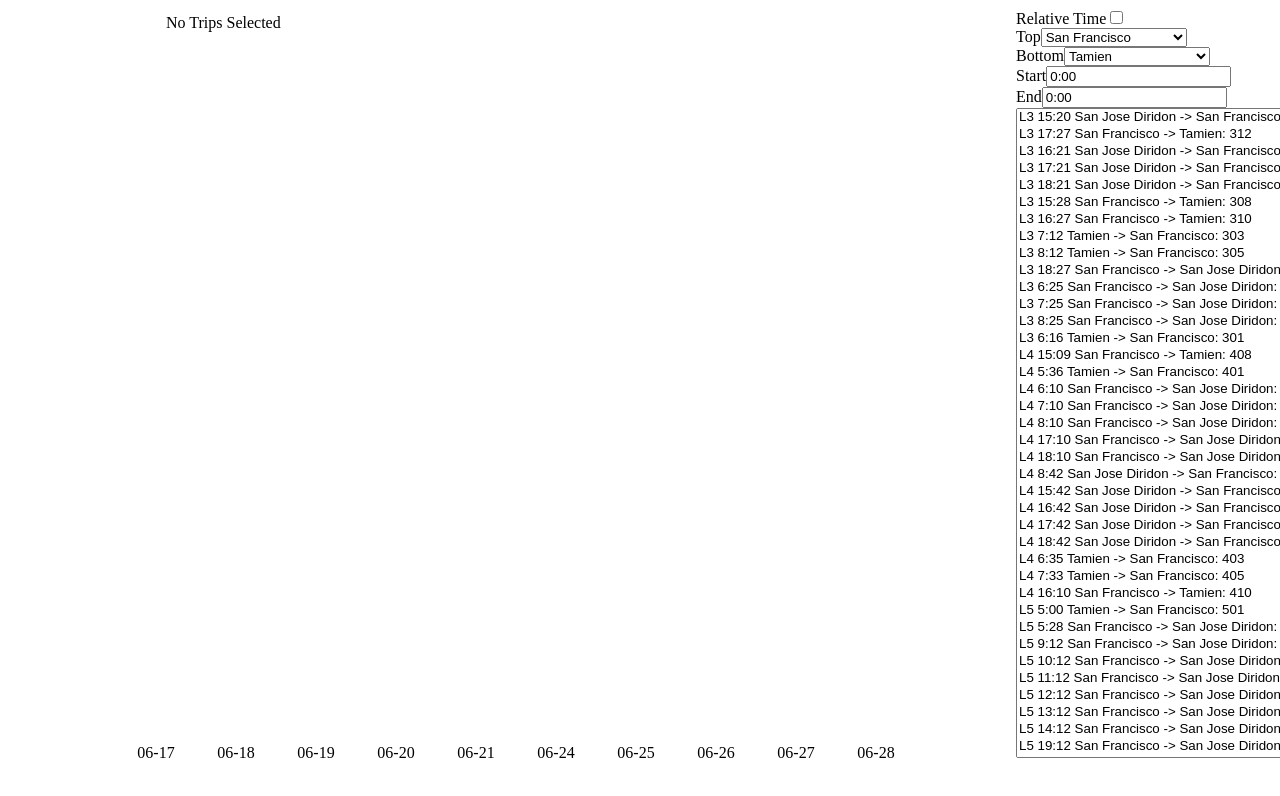
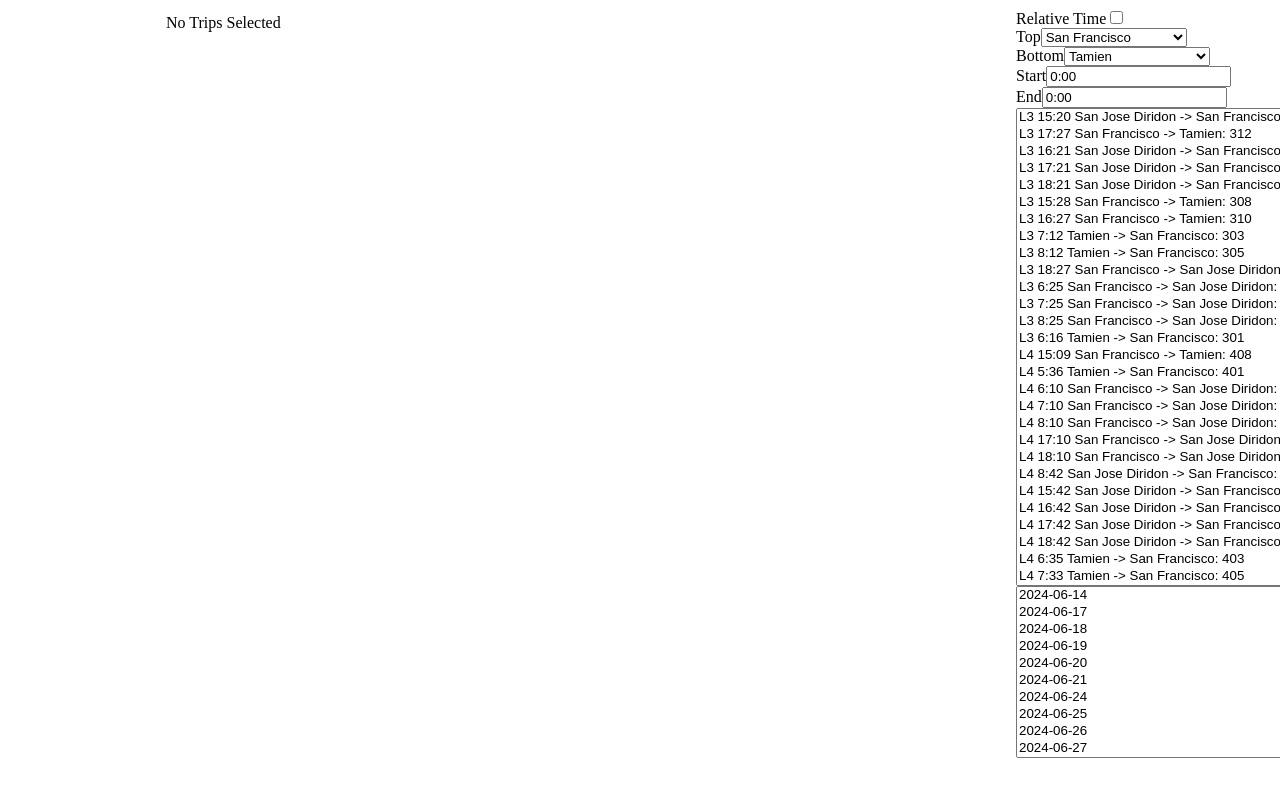
Before and after one commit to marcia-pedals/train-watcher, a Next.js app in the folder visualization/nextjs-blog/: page / in a window 1280 px wide. Shown: the top 796 px of the page. Built offline with nearby package versions, Linux system fonts and the light colour scheme.

Commit message:
add service date selection

```diff
--- a/visualization/nextjs-blog/package.json
+++ b/visualization/nextjs-blog/package.json
@@ -17,6 +17,7 @@
     "node": ">=18"
   },
   "devDependencies": {
+    "@types/lodash": "^4.17.6",
     "@types/node": "20.14.9",
     "@types/react": "18.3.3",
     "typescript": "5.5.2"
--- a/visualization/nextjs-blog/pages/index.tsx
+++ b/visualization/nextjs-blog/pages/index.tsx
@@ -11,6 +11,17 @@ import imagesData from "../data/images.json";
 import stopsData from "../data/stops.json";
 import tripsData from "../data/trips.json";
 import realtimeData from "../data/realtime.json";
+
+const allServiceDates = _(
+  realtimeData
+    .map((trip) =>
+      trip.service_dates.map((serviceDate) => serviceDate.service_date)
+    )
+    .flat()
+)
+  .uniq()
+  .sort()
+  .value();
 
 const secondsToTime = (seconds) => {
   const base = new Date("2024-06-17T00:00:00");
@@ -482,19 +493,19 @@ export default function Home() {
     setImgSrcs(result);
   };
 
-  const selectedServiceDates = [
-    "2024-06-17",
-    "2024-06-18",
-    "2024-06-19",
-    "2024-06-20",
-    "2024-06-21",
-
-    "2024-06-24",
-    "2024-06-25",
-    "2024-06-26",
-    "2024-06-27",
-    "2024-06-28",
-  ];
+  const [selectedServiceDates, setSelectedServiceDates] = useState<string[]>(
+    []
+  );
+  const handleSelectedServiceDatesChange = (e) => {
+    const options = e.target.options;
+    const selectedServiceDates = [];
+    for (let i = 0; i < options.length; i++) {
+      if (options[i].selected) {
+        selectedServiceDates.push(options[i].value);
+      }
+    }
+    setSelectedServiceDates(selectedServiceDates);
+  };
 
   const tripsToShow = useMemo(() => {
     const trips = tripsData.filter((trip) =>
@@ -515,7 +526,7 @@ export default function Home() {
           selectedServiceDates.includes(serviceDate.service_date)
         ),
       }));
-  }, [selectedTrips]);
+  }, [selectedTrips, selectedServiceDates]);
 
   const timeRange = getTimeRangeForTrips(
     stopsData[topStopId].position,
@@ -595,12 +606,22 @@ export default function Home() {
               multiple
               value={selectedTrips}
               onChange={handleSelectedTripsChange}
-              style={{ flexGrow: 1 }}
+              style={{ flexGrow: 4 }}
             >
               {tripsData.map((trip) => (
                 <option value={trip.trip_short_name}>
                   {tripDescription(trip)}
                 </option>
+              ))}
+            </select>
+            <select
+              multiple
+              value={selectedServiceDates}
+              onChange={handleSelectedServiceDatesChange}
+              style={{flexGrow: 1}}
+            >
+              {allServiceDates.map((serviceDate) => (
+                <option value={serviceDate}>{serviceDate}</option>
               ))}
             </select>
           </div>
```
Also changed, not shown: 1 other file (tests, documents, lock files or other folders).
